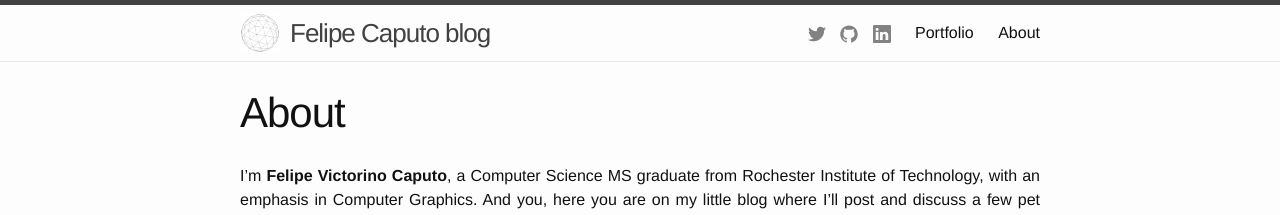
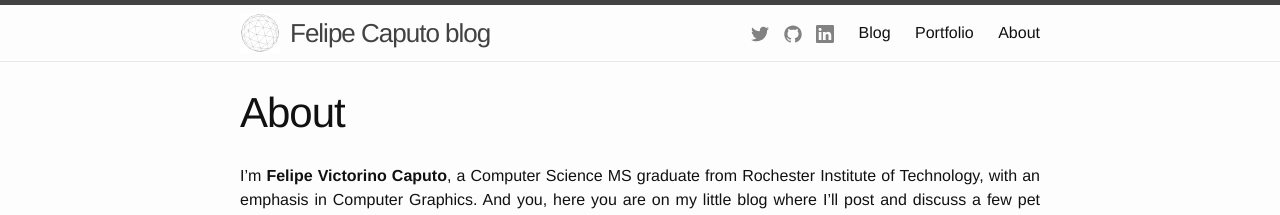
Before and after one commit to fvcaputo/fvcaputo.github.io, a Jekyll site: the page built from about.md, in a window 1280 px wide. Shown: the top 215 px of the page. Built offline with Jekyll 4.4.1, drawn with Linux system fonts in a browser that asks for light colours.

Commit message:
adding blog link

```diff
--- a/_includes/header.html
+++ b/_includes/header.html
@@ -41,6 +41,7 @@
             </svg>
           </div>
         </a>
+        <a class="page-link" href="/">Blog</a>
         <a class="page-link" href="/portfolio/">Portfolio</a>
         <a class="page-link" href="/about/">About</a>
       </div>
```
